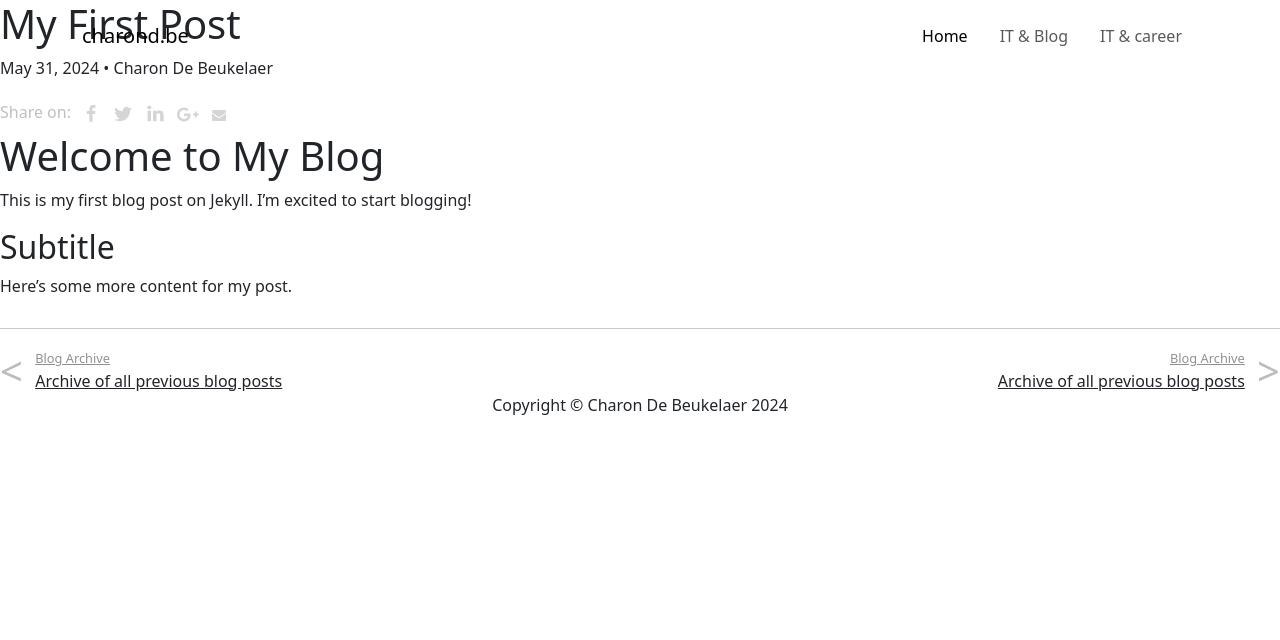
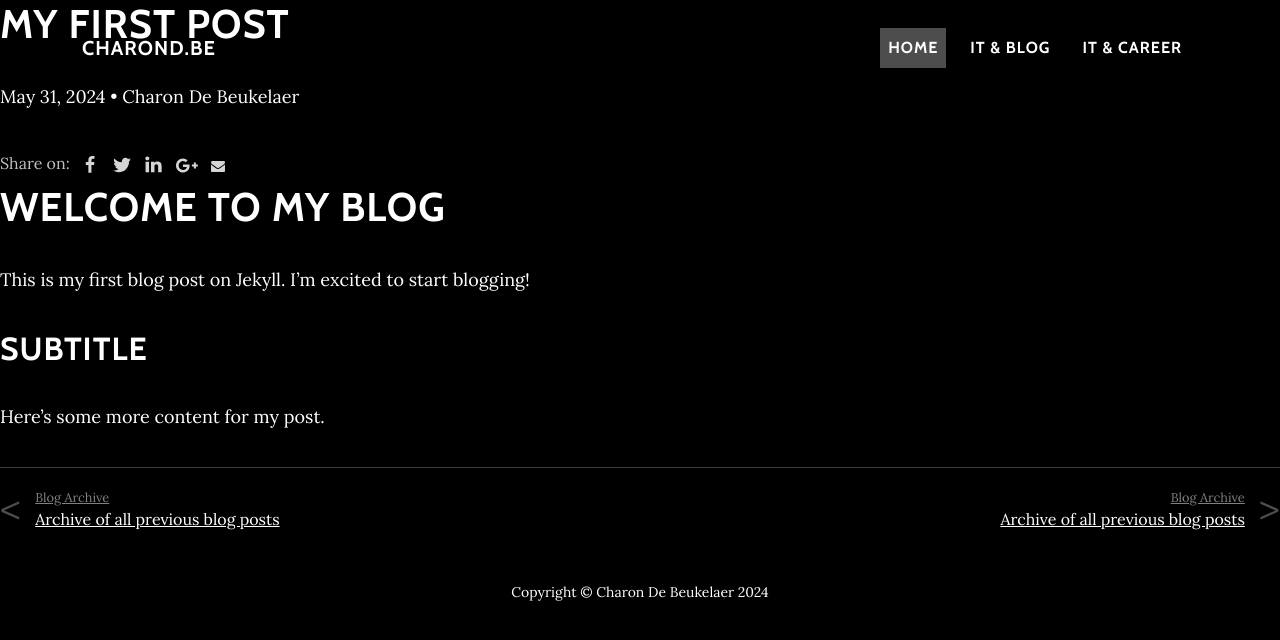
Before and after one commit to CharonDB/CharonDB.github.io, a Jekyll site: the page built from _posts/2024-05-31-my-first-post.md, in a window 1280 px wide. Shown: the top 640 px of the page. Built offline with Jekyll 4.4.1, drawn with Linux system fonts in a browser that asks for light colours; nearby versions of some CDN libraries; our own code applies the rules of GitHub Pages for plain Markdown files; library files that are not in the unit come from our copies.

Commit message:
Stylesheet update

```diff
--- a/_layouts/default.html
+++ b/_layouts/default.html
@@ -6,12 +6,12 @@
     <meta name="viewport" content="width=device-width, initial-scale=1.0, shrink-to-fit=no">
     <title>Charon De Beukelaer</title>
     <meta property="og:type" content="website">
-    <link rel="stylesheet" href="assets/bootstrap/css/bootstrap.min.css">
+    <link rel="stylesheet" href="/assets/bootstrap/css/bootstrap.min.css">
     <link rel="stylesheet" href="https://fonts.googleapis.com/css?family=Lora:400,700,400italic,700italic&amp;display=swap">
     <link rel="stylesheet" href="https://fonts.googleapis.com/css?family=Cabin:700&amp;display=swap">
-    <link rel="stylesheet" href="assets/fonts/font-awesome.min.css">
-    <link rel="stylesheet" href="assets/css/Features-Centered-Icons-icons.css">
-    <link rel="stylesheet" href="assets/css/Projects-Grid-images.css">
+    <link rel="stylesheet" href="/assets/fonts/font-awesome.min.css">
+    <link rel="stylesheet" href="/assets/css/Features-Centered-Icons-icons.css">
+    <link rel="stylesheet" href="/assets/css/Projects-Grid-images.css">
 </head>
 
 <body id="page-top" data-bs-spy="scroll" data-bs-target="#mainNav" data-bs-offset="77">
```
